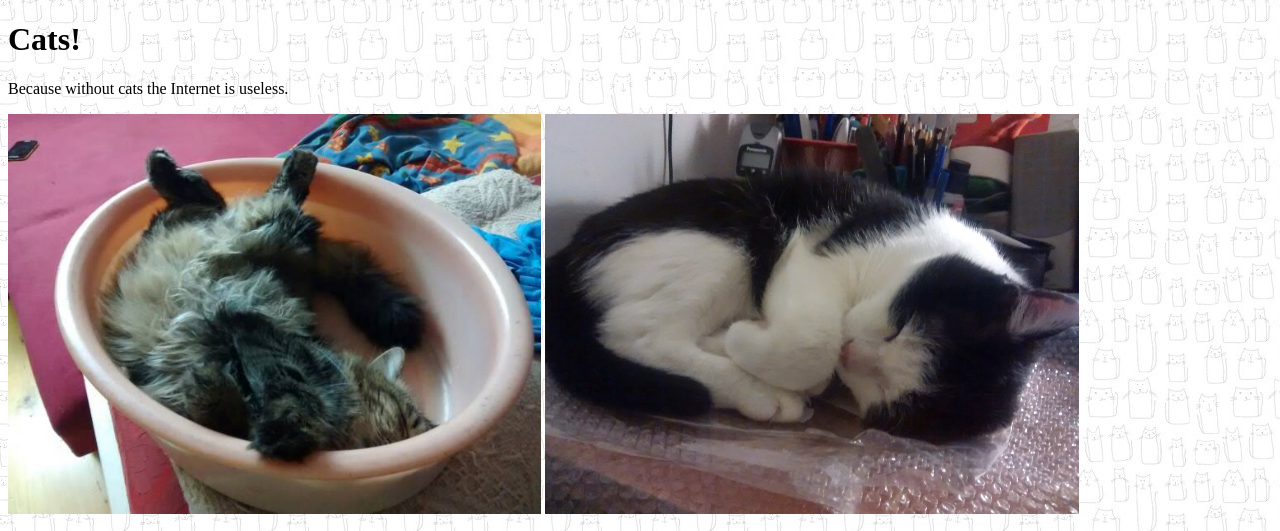
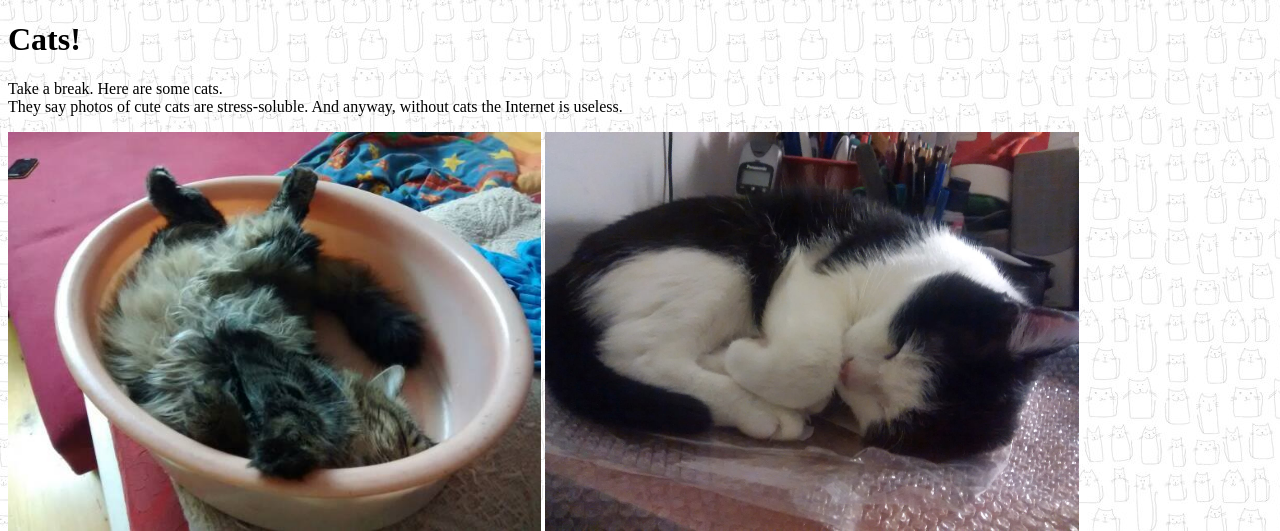
Before and after one commit to ReginaCsaszar/super-sprinter-3000-ReginaCsaszar, a Flask app: page /cat in a window 1280 px wide. Shown: the top 531 px of the page. Run offline with Flask 2, Linux system fonts and the light colour scheme.

Commit message:
expanded description

```diff
--- a/super_sprinter/app/templates/cat.html
+++ b/super_sprinter/app/templates/cat.html
@@ -7,7 +7,7 @@
   </head>
   <body>
     <h1>Cats!</h1>
-    <p>Because without cats the Internet is useless.</p>
+    <p>Take a break. Here are some cats.<br>They say photos of cute cats are stress-soluble. And anyway, without cats the Internet is useless.</p>
     <p>
       <img src="../static/mira.jpg" height="400" alt="Mira">
       <img src="../static/beni.jpg" height="400" alt="Beni">
```
